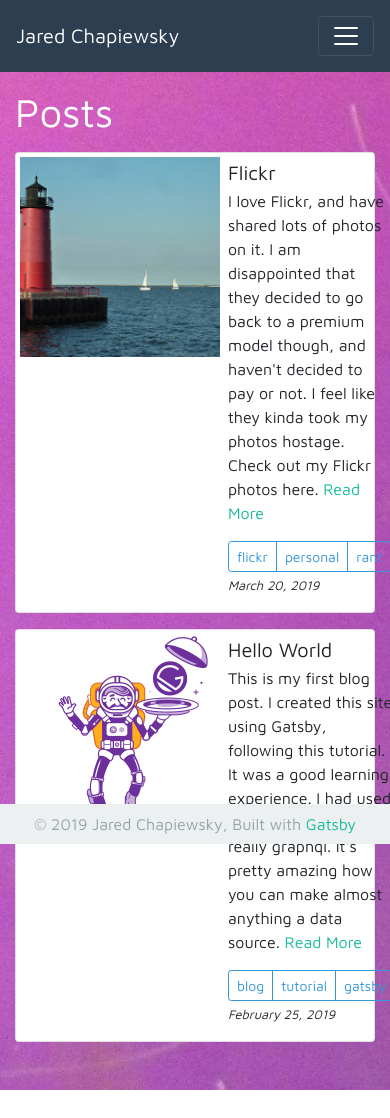
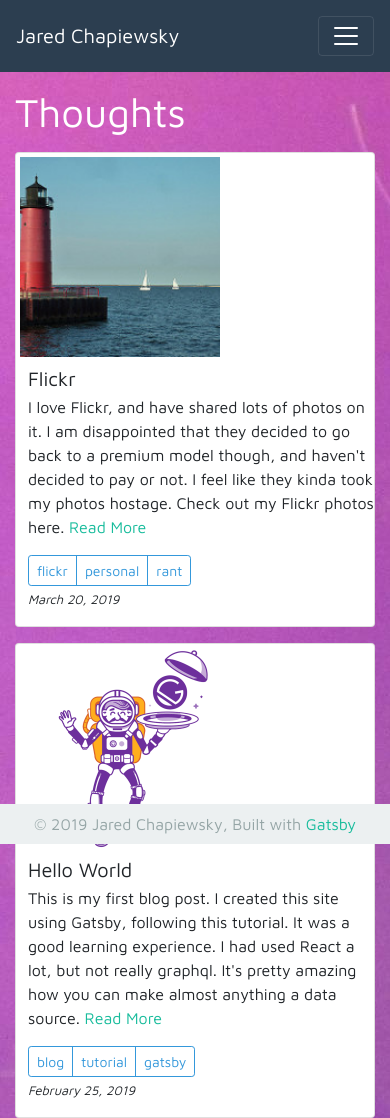
Before and after one commit to jpchip/personal-site, a Gatsby site: page /blog in a window 390 px wide. Shown: the top 1118 px of the page. Before the commit the page ends 1090 px from the top, so only its background shows below. Built offline with nearby package versions, Linux system fonts and the light colour scheme; Gatsby itself is replaced by a stand-in of ours.

Commit message:
fix blog list on mobile

```diff
--- a/src/pages/blog.js
+++ b/src/pages/blog.js
@@ -14,14 +14,14 @@ const BlogPage = ({ data }) => {
         <body className="jellies" />
       </Helmet>
       <SEO
-        title="Blog"
+        title="Thoughts"
         keywords={[`blog`, `articles`, `programming`, `random`]}
       />
 
-      <h1 className="text-white">Posts</h1>
+      <h1 className="text-white">Thoughts</h1>
       {posts.map(post => (
         <div key={post.node.id} className="card mt-3">
-          <div className="media ml-1 mt-1">
+          <div className="blog-media media ml-1 mt-1">
             {post.node.frontmatter.thumbnail && (
               <Link to={post.node.fields.slug}>
                 <Img
--- a/src/styles/styles.scss
+++ b/src/styles/styles.scss
@@ -14,6 +14,9 @@
 }
 @media (max-width: 576px) {
 	.social-icons-list {
+		flex-wrap: wrap;
+	}
+	.blog-media {
 		flex-wrap: wrap;
 	}
 }
```
Also changed, not shown: src/data/projects.json (+8 -0 lines), src/images/projects/title.jpg (added).
